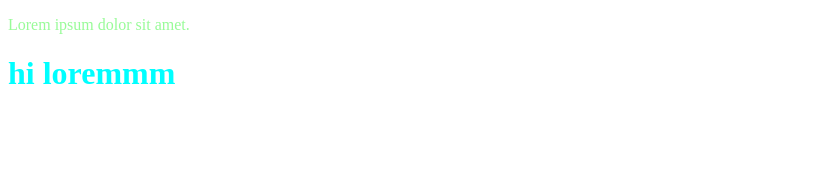
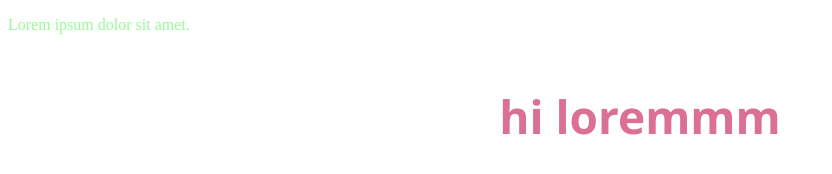
Before and after one commit to ajarrra/papka, a plain HTML site: page index.html in a window 1280 px wide. Shown: the whole page, without its empty margins (0-832 px from the left). Drawn offline with Linux system fonts and the light colour scheme.

Commit message:
stylized h1 header

```diff
--- a/style.css
+++ b/style.css
@@ -6,5 +6,16 @@ p{
     color: palegreen;
 }
 h1{
-    color: aqua;
+    color: palevioletred;
+    text-align: center;
+    margin: 0 auto;
+    font-weight: 600;
+    font-family: 'Segoe UI', Tahoma, Geneva, Verdana, sans-serif;
+    padding-top: 35px;
+    font-size: 46px;
+
 }
+
+header{
+    background-color: bisque;
+}
```
